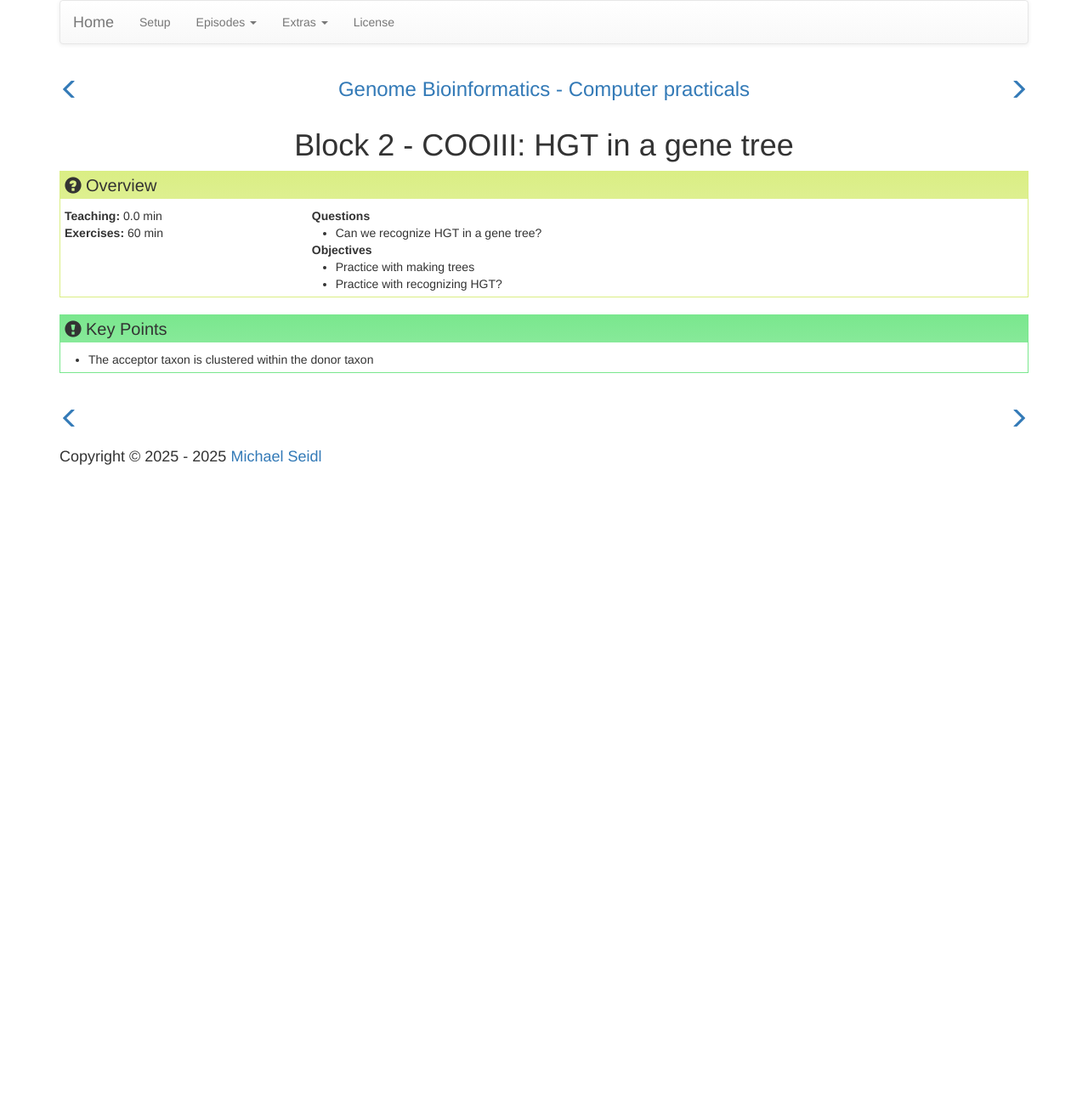
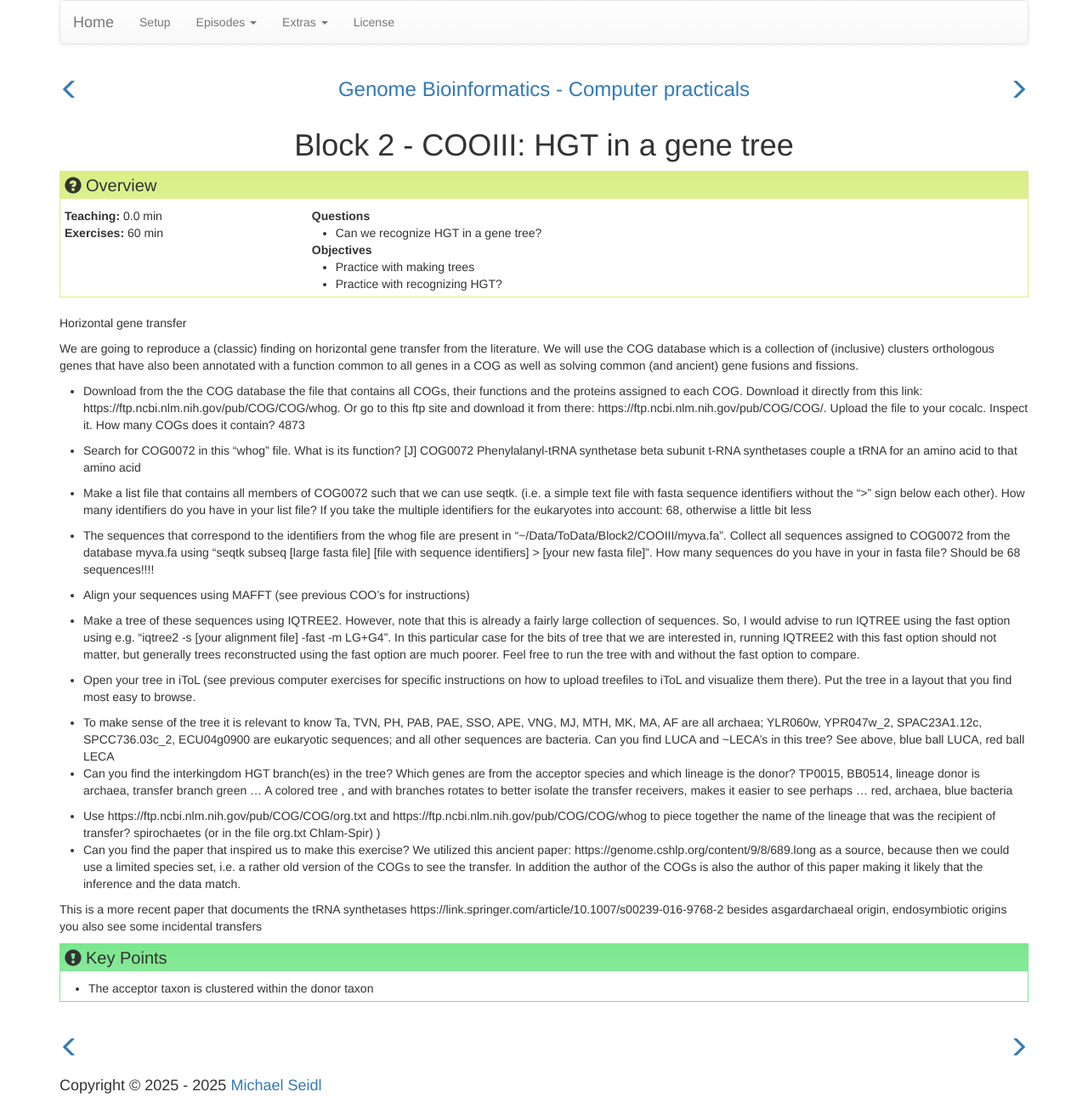
Before and after one commit to TeamMGE/GenomeBioinformaticsCourse, a Jekyll site: the page built from _episodes/60-COOIII.md, in a window 1280 px wide. Shown: the whole page at 85% size. Built offline with Jekyll 4.4.1, drawn with Linux system fonts in a browser that asks for light colours; before the commit the page ends 900 px from its top, so only the background shows below that.

Commit message:
Update 60-COOIII.md

```diff
--- a/_episodes/60-COOIII.md
+++ b/_episodes/60-COOIII.md
@@ -11,3 +11,50 @@ objectives:
 keypoints:
 - The acceptor taxon is clustered within the donor taxon
 ---
+
+
+
+
+Horizontal gene transfer
+
+We are going to reproduce a (classic) finding on horizontal gene transfer from the literature. We will use the COG database which is a collection of (inclusive) clusters orthologous genes that have also been annotated with a function common to all genes in a COG as well as solving common (and ancient) gene fusions and fissions.
+-	Download from the the COG database the file that contains all COGs, their functions and the proteins assigned to each COG. Download it directly from this link: https://ftp.ncbi.nlm.nih.gov/pub/COG/COG/whog. Or go to this ftp site and download it from there: https://ftp.ncbi.nlm.nih.gov/pub/COG/COG/. Upload the file to your cocalc. Inspect it. How many COGs does it contain?
+4873
+
+-	Search for COG0072 in this “whog” file. What is its function?
+[J] COG0072 Phenylalanyl-tRNA synthetase beta subunit
+t-RNA synthetases couple a tRNA for an amino acid to that amino acid
+
+-	Make a list file that contains all members of COG0072 such that we can use seqtk. (i.e. a simple text file with fasta sequence identifiers without the “>” sign below each other). How many identifiers do you have in your list file?
+If you take the multiple identifiers for the eukaryotes into account:  68, otherwise a little bit less
+
+-	The sequences that correspond to the identifiers from the whog file are present in “~/Data/ToData/Block2/COOIII/myva.fa”. Collect all sequences assigned to COG0072 from the database myva.fa using “seqtk subseq [large fasta file] [file with sequence identifiers] > [your new fasta file]”. How many sequences do you have in your in fasta file?
+Should be 68 sequences!!!!
+
+-	Align your sequences using MAFFT (see previous COO’s for instructions)
+
+
+-	Make a tree of these sequences using IQTREE2. However, note that this is already a fairly large collection of sequences. So, I would advise to run IQTREE using the fast option using e.g. “iqtree2 -s [your alignment file] -fast -m LG+G4”. In this particular case for the bits of tree that we are interested in, running IQTREE2 with this fast option should not matter, but generally trees reconstructed using the fast option are much poorer. Feel free to run the tree with and without the fast option to compare.
+
+
+-	Open your tree in iToL (see previous computer exercises for specific instructions on how to upload treefiles to iToL and visualize them there). Put the tree in a layout that you find most easy to browse.
+
+
+
+-	To make sense of the tree it is relevant to know Ta, TVN, PH, PAB, PAE, SSO, APE, VNG, MJ, MTH, MK, MA, AF are all archaea; YLR060w, YPR047w_2, SPAC23A1.12c, SPCC736.03c_2, ECU04g0900 are eukaryotic sequences; and all other sequences are bacteria. Can you find LUCA and ~LECA’s in this tree?
+See above, blue ball LUCA, red ball LECA
+-	Can you find the interkingdom HGT branch(es) in the tree? Which genes are from the acceptor species and which lineage is the donor?
+TP0015, BB0514, lineage donor is archaea, transfer branch green …
+A colored tree , and with branches rotates to better isolate the transfer receivers, makes it easier to see perhaps …  red, archaea, blue bacteria
+
+
+
+-	Use https://ftp.ncbi.nlm.nih.gov/pub/COG/COG/org.txt and https://ftp.ncbi.nlm.nih.gov/pub/COG/COG/whog to piece together the name of the lineage that was the recipient of transfer?
+spirochaetes (or in the file org.txt Chlam-Spir)
+)
+-	Can you find the paper that inspired us to make this exercise?
+We utilized this ancient paper: https://genome.cshlp.org/content/9/8/689.long as a source, because then we could use a limited species set, i.e. a rather old version of the COGs to see the transfer. In addition the author of the COGs is also the author of this paper making it likely that the inference and the data match.
+
+This is a more recent paper that documents the tRNA synthetases
+https://link.springer.com/article/10.1007/s00239-016-9768-2
+besides asgardarchaeal origin, endosymbiotic origins you also see some incidental transfers
```
